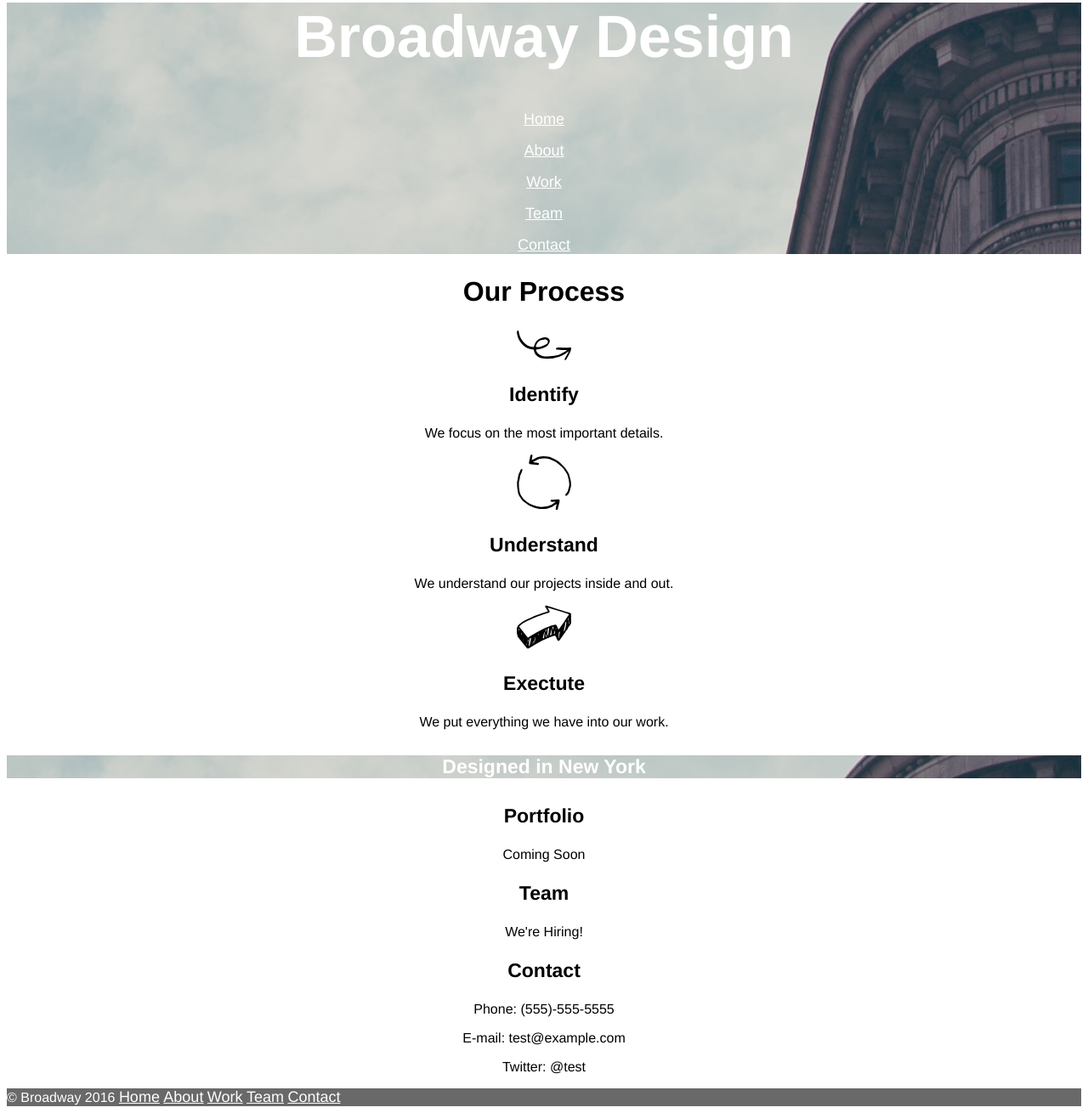
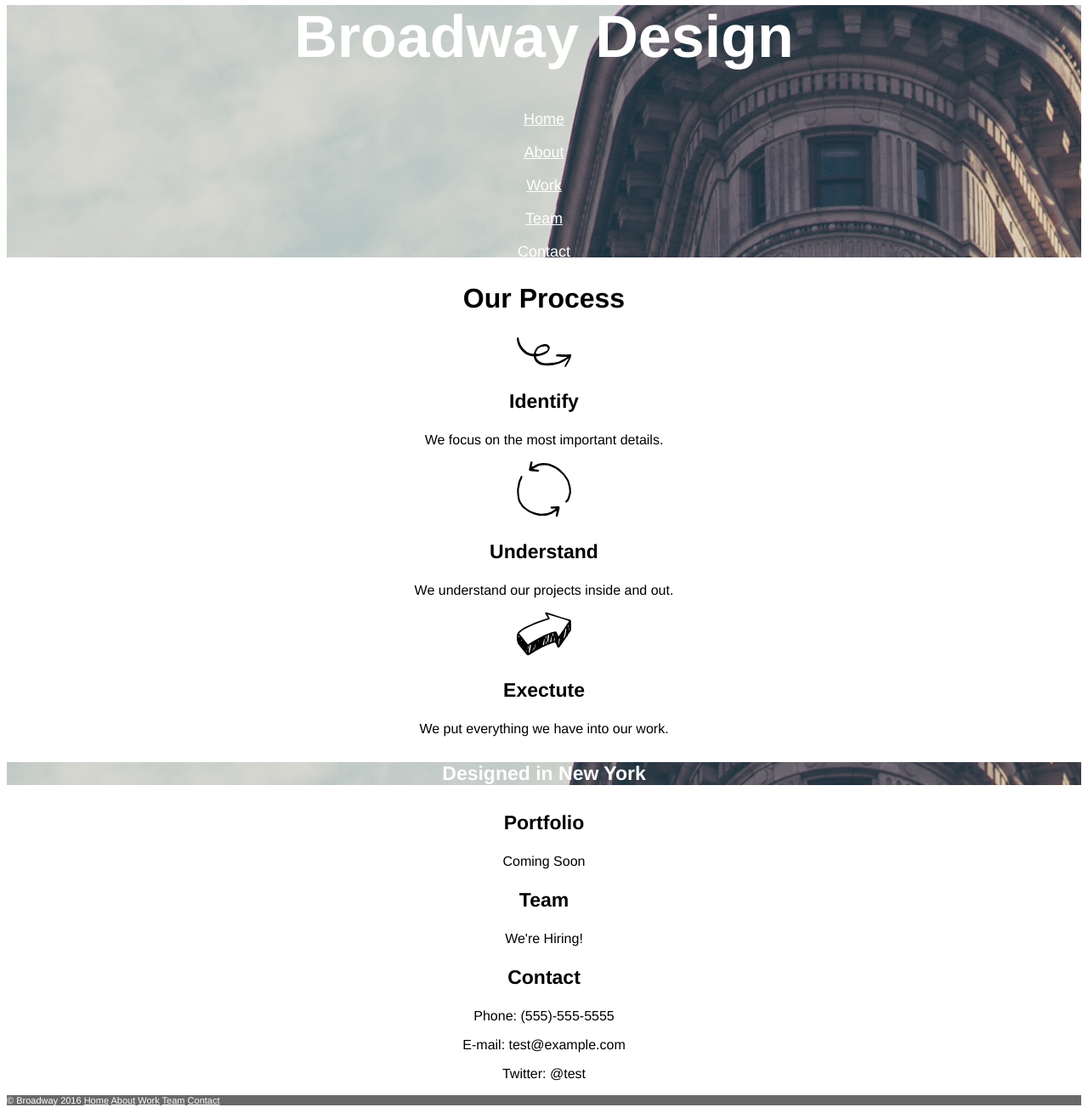
Before and after one commit to crcass/broadway, a plain HTML site: page index.html in a window 1280 px wide. Shown: the part 44-1354 px from the top of the page at 85% size. Drawn offline with Linux system fonts and the light colour scheme.

Commit message:
final broadway commit

```diff
--- a/resources/css/style.css
+++ b/resources/css/style.css
@@ -5,6 +5,8 @@ html {
 
 .home, h4 {
   background-image: url(../../resources/images/the-flatiron-building.png);
+  background-repeat: no-repeat;
+  background-position: center;
 }
 
 h1 {
@@ -13,9 +15,12 @@ h1 {
   color: white;
 }
 
+.nav {
+font-size: 18px;
+}
+
 a {
-font-size: 18px;
-color: white;
+  color: white;
 }
 
 h2 {
@@ -38,9 +43,9 @@ h4 {
   color: white;
 }
 
-footer {
+.footer {
   text-align: left;
-  font-size 11px;
+  font-size: 11px;
   color: white;
   background-color: dimgray;
 }
```
